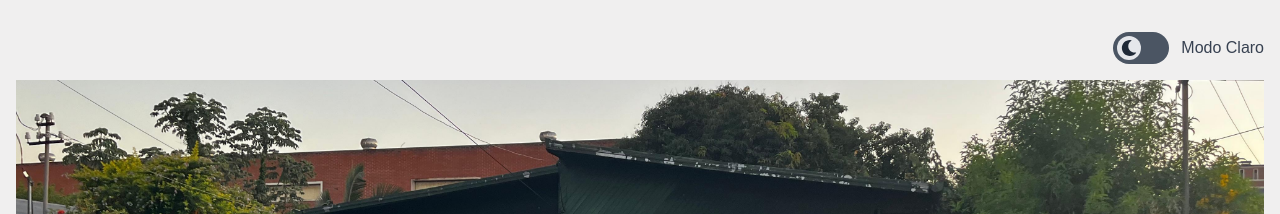
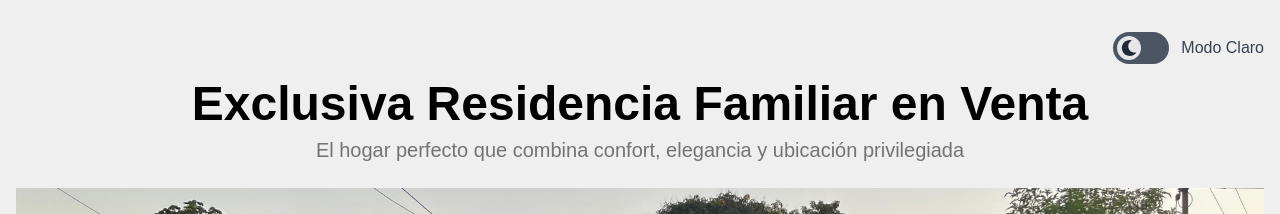
Before and after one commit to FabriSauce/casa-en-venta, a Next.js app: page / in a window 1280 px wide. Shown: the top 214 px of the page. Built offline with nearby package versions, Linux system fonts and the light colour scheme.

Commit message:
Agrega título y descripción a la sección Hero en CasaEnVenta para mejorar la presentación de la propiedad

```diff
--- a/page.tsx
+++ b/page.tsx
@@ -65,6 +65,12 @@ export default function CasaEnVenta() {
 
       {/* Hero Section con ImageCarousel */}
       <section className="mb-8">
+      <div className="text-center mb-6">
+          <h1 className="text-4xl md:text-5xl font-bold mb-2">Exclusiva Residencia Familiar en Venta</h1>
+          <p className="text-xl text-muted-foreground">
+            El hogar perfecto que combina confort, elegancia y ubicación privilegiada
+          </p>
+        </div>
         <ImageCarousel images={images} />
       </section>
 
```
